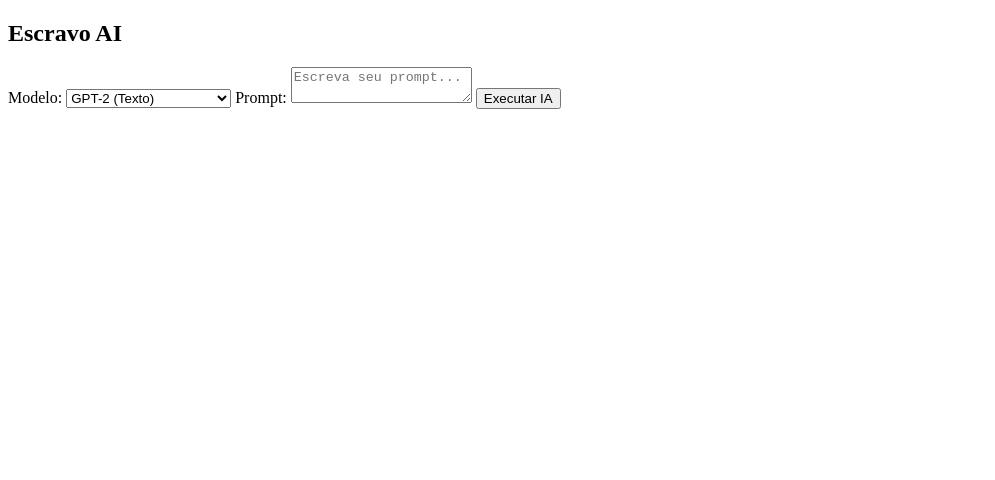
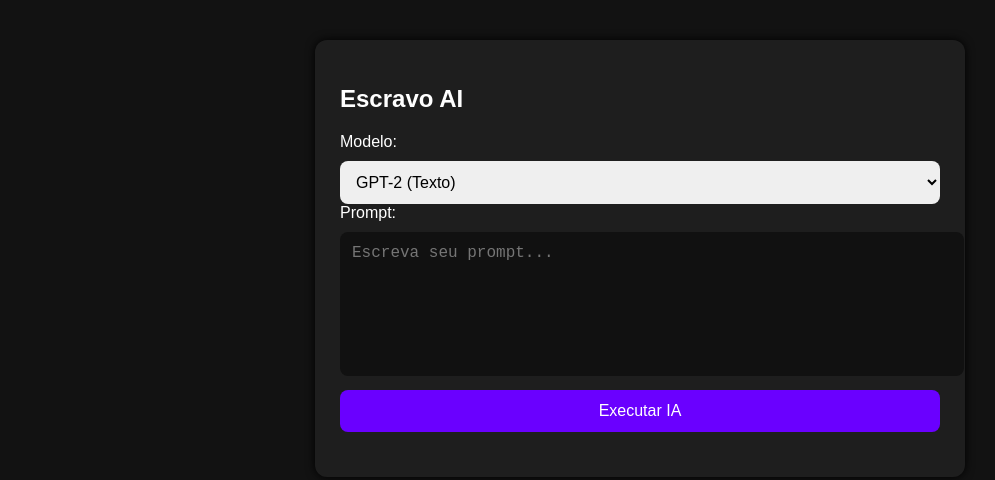
Before and after one commit to ks6riyxyay/ai, a website: page index.html in a window 1280 px wide. Shown: the whole page, without its empty margins (0-995 px from the left). Drawn offline with Linux system fonts and the light colour scheme.

Commit message:
Update index.html

```diff
--- a/index.html
+++ b/index.html
@@ -1,9 +1,58 @@
 <!DOCTYPE html>
 <html lang="pt-BR">
 <head>
-  <meta charset="UTF-8">
+  <meta charset="UTF-8" />
   <title>Escravo AI</title>
-  <link rel="stylesheet" href="public/style.css">
+
+  <style>
+    body {
+      background: #121212;
+      color: white;
+      font-family: Arial;
+      display: flex;
+      justify-content: center;
+      padding: 40px;
+      margin: 0;
+    }
+
+    .box {
+      width: 600px;
+      background: #1e1e1e;
+      padding: 25px;
+      border-radius: 12px;
+      box-shadow: 0 0 10px #000;
+    }
+
+    textarea, select, button {
+      width: 100%;
+      margin-top: 10px;
+      padding: 12px;
+      border-radius: 8px;
+      border: none;
+      font-size: 16px;
+    }
+
+    textarea {
+      height: 120px;
+      background: #111;
+      color: white;
+      resize: none;
+    }
+
+    button {
+      background: #6a00ff;
+      color: white;
+      cursor: pointer;
+    }
+
+    button:hover {
+      background: #8a2bff;
+    }
+
+    #result {
+      margin-top: 20px;
+    }
+  </style>
 </head>
 
 <body>
@@ -11,14 +60,14 @@
 <div class="box">
   <h2>Escravo AI</h2>
 
-  <label>Modelo:</label>
+  <label for="model">Modelo:</label>
   <select id="model">
     <option value="openai-community/gpt2">GPT-2 (Texto)</option>
     <option value="SG161222/RealVisXL_V5.0">RealVisXL V5 (Imagem)</option>
     <option value="vdo/text-to-video-ms-1.7b">Text-to-Video 1.7B</option>
   </select>
 
-  <label>Prompt:</label>
+  <label for="prompt">Prompt:</label>
   <textarea id="prompt" placeholder="Escreva seu prompt..."></textarea>
 
   <button id="run">Executar IA</button>
@@ -26,12 +75,16 @@
   <div id="result"></div>
 </div>
 
-
 <script>
 document.getElementById("run").onclick = async () => {
   const model = document.getElementById("model").value;
   const prompt = document.getElementById("prompt").value;
   const result = document.getElementById("result");
+
+  if (!prompt.trim()) {
+    result.innerHTML = `<p style="color:red;">Digite um prompt!</p>`;
+    return;
+  }
 
   result.innerHTML = "<p>🔄 Processando...</p>";
 
@@ -56,10 +109,12 @@
 
   // Imagem ou Vídeo
   if (data.output.url) {
-    if (data.output.url.endsWith(".mp4")) {
-      result.innerHTML = `<video controls width="400" src="${data.output.url}"></video>`;
+    const url = data.output.url;
+
+    if (url.endsWith(".mp4")) {
+      result.innerHTML = `<video controls width="400" src="${url}"></video>`;
     } else {
-      result.innerHTML = `<img width="400" src="${data.output.url}" />`;
+      result.innerHTML = `<img width="400" src="${url}" />`;
     }
     return;
   }
@@ -69,4 +124,4 @@
 </script>
 
 </body>
-</html>
+</html
```
